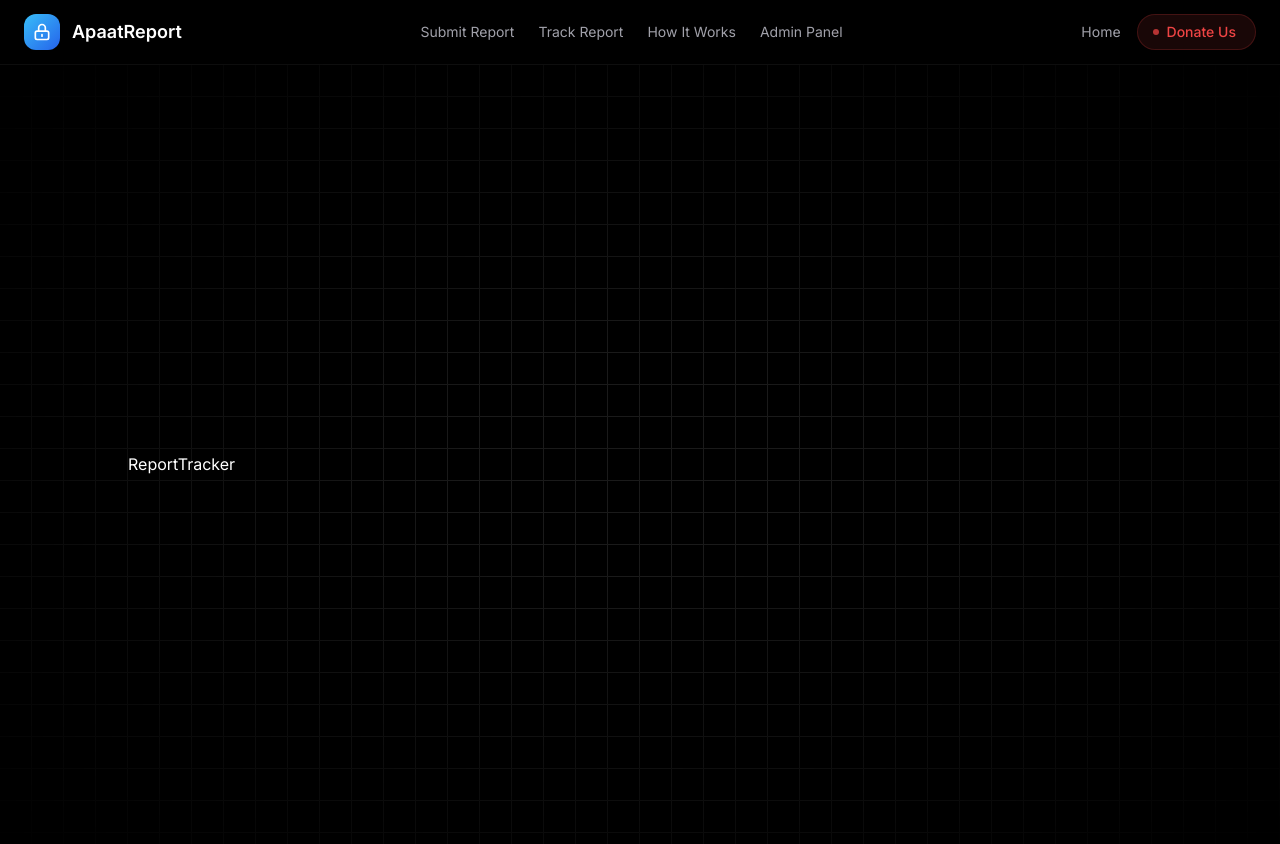
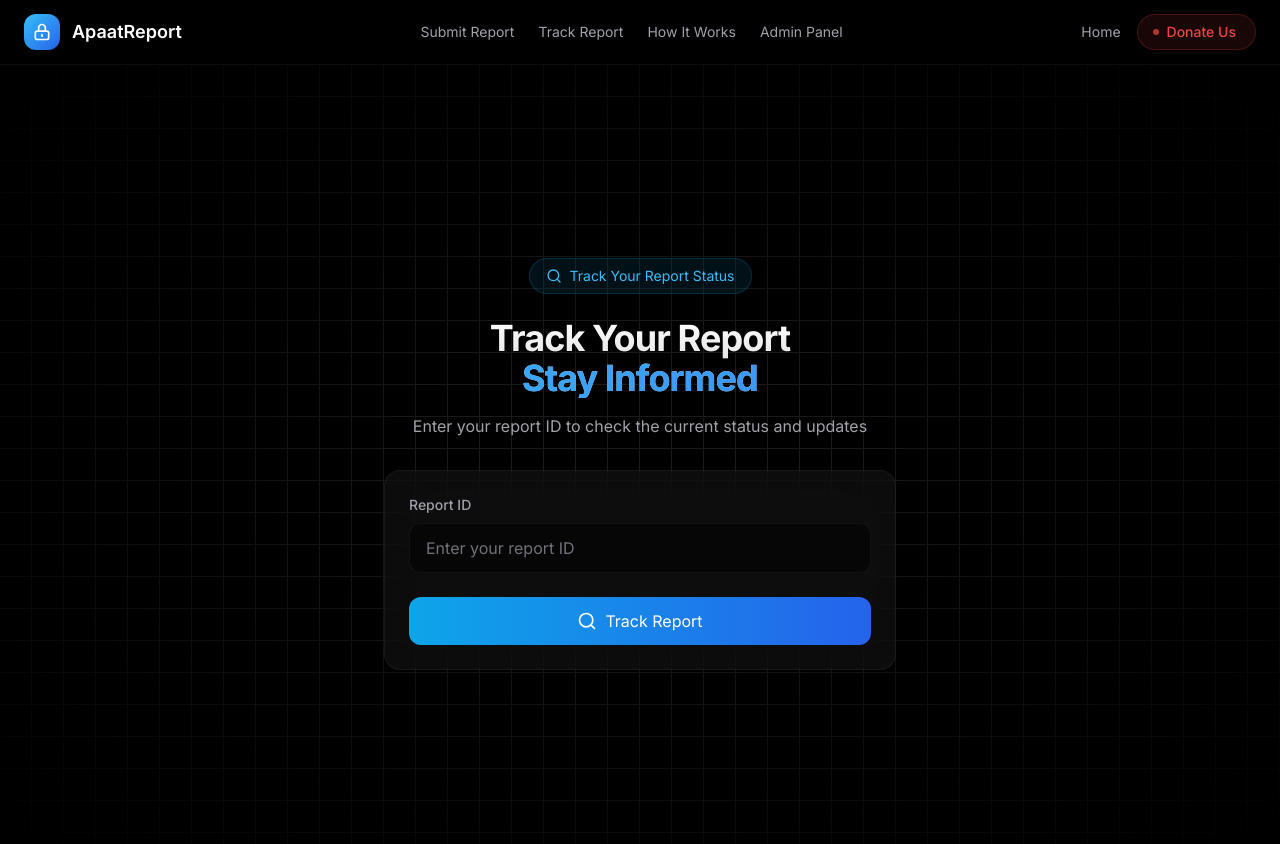
Before and after one commit to nilavtalukdar06/apaat-report, a Next.js app: page /track-report in a window 1280 px wide. Shown: the top 844 px of the page. Built offline with nearby package versions, Linux system fonts and the light colour scheme.

Commit message:
Added report tracking component

```diff
--- a/components/ReportTracker.tsx
+++ b/components/ReportTracker.tsx
@@ -1,9 +1,234 @@
-import React from 'react'
+"use client";
 
-const ReportTracker = () => {
-  return (
-    <div>ReportTracker</div>
-  )
+import { useState } from "react";
+import { useRouter } from "next/navigation";
+import { Search, Loader } from "lucide-react";
+
+interface ReportDetails {
+  id: string;
+  reportId: string;
+  status: string;
+  createdAt: string;
+  title: string;
+  description: string;
+  location: string;
 }
 
-export default ReportTracker
+export default function ReportTracker() {
+  const [reportId, setReportId] = useState("");
+  const [error, setError] = useState("");
+  const [loading, setLoading] = useState(false);
+  const [reportDetails, setReportDetails] = useState<ReportDetails | null>(
+    null
+  );
+  const router = useRouter();
+
+  const handleSubmit = async (e: React.FormEvent) => {
+    e.preventDefault();
+    setError("");
+    setReportDetails(null);
+    setLoading(true);
+
+    if (!reportId.trim()) {
+      setError("Please enter a report ID");
+      setLoading(false);
+      return;
+    }
+
+    try {
+      const response = await fetch(`/api/reports/${reportId}/details`);
+      if (!response.ok) {
+        throw new Error("Report not found");
+      }
+      const data = await response.json();
+      setReportDetails(data);
+    } catch (err) {
+      setError("Unable to find report. Please check the ID and try again.");
+    } finally {
+      setLoading(false);
+    }
+  };
+
+  return (
+    <div className="w-full">
+      {/* Header Section */}
+      <div className="text-center mb-8">
+        <div className="inline-flex h-9 items-center gap-2 rounded-full border border-sky-500/20 bg-sky-500/10 px-4 text-sm text-sky-400">
+          <Search className="w-4 h-4" />
+          Track Your Report Status
+        </div>
+        <h1 className="mt-6 bg-gradient-to-b from-white to-white/80 bg-clip-text text-4xl font-bold tracking-tight text-transparent">
+          Track Your Report
+          <span className="block bg-gradient-to-r from-sky-400 to-blue-500 bg-clip-text text-transparent">
+            Stay Informed
+          </span>
+        </h1>
+        <p className="mt-4 text-zinc-400 max-w-xl mx-auto">
+          Enter your report ID to check the current status and updates
+        </p>
+      </div>
+
+      {/* Dynamic Layout Container */}
+      <div className="flex justify-center">
+        <div
+          className={`transition-all duration-300 ease-in-out
+          ${
+            reportDetails
+              ? "w-full grid md:grid-cols-2 gap-8"
+              : "max-w-lg w-full"
+          }`}
+        >
+          {/* Form Section */}
+          <div
+            className={`bg-zinc-900/50 backdrop-blur-xl rounded-2xl border
+            border-white/5 p-6 w-full transition-all duration-300
+            ${reportDetails ? "" : "mx-auto"}`}
+          >
+            <form onSubmit={handleSubmit} className="space-y-6">
+              <div className="relative">
+                <label
+                  htmlFor="reportId"
+                  className="block text-sm font-medium mb-2 text-zinc-400"
+                >
+                  Report ID
+                </label>
+                <input
+                  type="text"
+                  id="reportId"
+                  value={reportId}
+                  onChange={(e) => setReportId(e.target.value)}
+                  className="w-full px-4 py-3 bg-black/50 border border-white/5 rounded-xl
+                           text-white placeholder-zinc-500 focus:outline-none focus:ring-2
+                           focus:ring-sky-500/50 focus:border-transparent transition-all"
+                  placeholder="Enter your report ID"
+                  disabled={loading}
+                />
+              </div>
+
+              {error && (
+                <div className="flex items-center gap-2 text-red-400 text-sm bg-red-500/10 p-4 rounded-xl border border-red-500/20">
+                  <svg
+                    className="h-5 w-5 flex-shrink-0"
+                    fill="none"
+                    viewBox="0 0 24 24"
+                    stroke="currentColor"
+                  >
+                    <path
+                      strokeLinecap="round"
+                      strokeLinejoin="round"
+                      strokeWidth={2}
+                      d="M12 8v4m0 4h.01M21 12a9 9 0 11-18 0 9 9 0 0118 0z"
+                    />
+                  </svg>
+                  {error}
+                </div>
+              )}
+
+              <button
+                type="submit"
+                disabled={loading}
+                className="w-full bg-gradient-to-r from-sky-500 to-blue-600
+                         text-white py-3 px-4 rounded-xl hover:from-sky-400
+                         hover:to-blue-500 transition-all duration-200
+                         disabled:opacity-50 disabled:cursor-not-allowed
+                         flex items-center justify-center space-x-2"
+              >
+                {loading ? (
+                  <Loader className="w-5 h-5 animate-spin" />
+                ) : (
+                  <Search className="w-5 h-5" />
+                )}
+                <span>{loading ? "Searching..." : "Track Report"}</span>
+              </button>
+            </form>
+          </div>
+
+          {/* Results Section */}
+          <div
+            className={`transition-all duration-300
+            ${
+              reportDetails
+                ? "opacity-100 translate-x-0"
+                : "opacity-0 translate-x-8 absolute"
+            }`}
+          >
+            {reportDetails && (
+              <div className="rounded-xl border border-white/5 bg-black/30 backdrop-blur-xl p-6 h-full">
+                <h2 className="text-xl font-semibold text-white flex items-center gap-2 mb-6">
+                  <div className="h-2 w-2 rounded-full bg-sky-400" />
+                  Report Details
+                </h2>
+
+                <div className="grid gap-4">
+                  <div className="flex justify-between items-center p-3 rounded-lg bg-white/5">
+                    <span className="text-zinc-400">Status</span>
+                    <span
+                      className={`font-medium ${getStatusColor(
+                        reportDetails.status
+                      )}
+                        px-3 py-1 rounded-full bg-white/5`}
+                    >
+                      {reportDetails.status.toUpperCase()}
+                    </span>
+                  </div>
+
+                  <div className="flex justify-between items-center p-3 rounded-lg bg-white/5">
+                    <span className="text-zinc-400">Report ID</span>
+                    <span className="text-white font-mono">
+                      {reportDetails.reportId || reportDetails.id}
+                    </span>
+                  </div>
+
+                  <div className="flex justify-between items-center p-3 rounded-lg bg-white/5">
+                    <span className="text-zinc-400">Submitted On</span>
+                    <span className="text-white">
+                      {new Date(reportDetails.createdAt).toLocaleDateString(
+                        undefined,
+                        {
+                          year: "numeric",
+                          month: "long",
+                          day: "numeric",
+                        }
+                      )}
+                    </span>
+                  </div>
+
+                  <div className="p-3 rounded-lg bg-white/5 space-y-1.5">
+                    <span className="text-zinc-400 text-sm">Title</span>
+                    <span className="text-white block font-medium">
+                      {reportDetails.title}
+                    </span>
+                  </div>
+
+                  <div className="p-3 rounded-lg bg-white/5 space-y-1.5">
+                    <span className="text-zinc-400 text-sm">Location</span>
+                    <span className="text-white block font-medium">
+                      {reportDetails.location}
+                    </span>
+                  </div>
+
+                  <div className="p-3 rounded-lg bg-white/5 space-y-1.5">
+                    <span className="text-zinc-400 text-sm">Description</span>
+                    <p className="text-white text-sm leading-relaxed">
+                      {reportDetails.description}
+                    </p>
+                  </div>
+                </div>
+              </div>
+            )}
+          </div>
+        </div>
+      </div>
+    </div>
+  );
+}
+
+function getStatusColor(status: string): string {
+  const statusColors: Record<string, string> = {
+    pending: "text-yellow-400",
+    processing: "text-sky-400",
+    completed: "text-emerald-400",
+    failed: "text-red-400",
+  };
+  return statusColors[status.toLowerCase()] || "text-white";
+}
```
